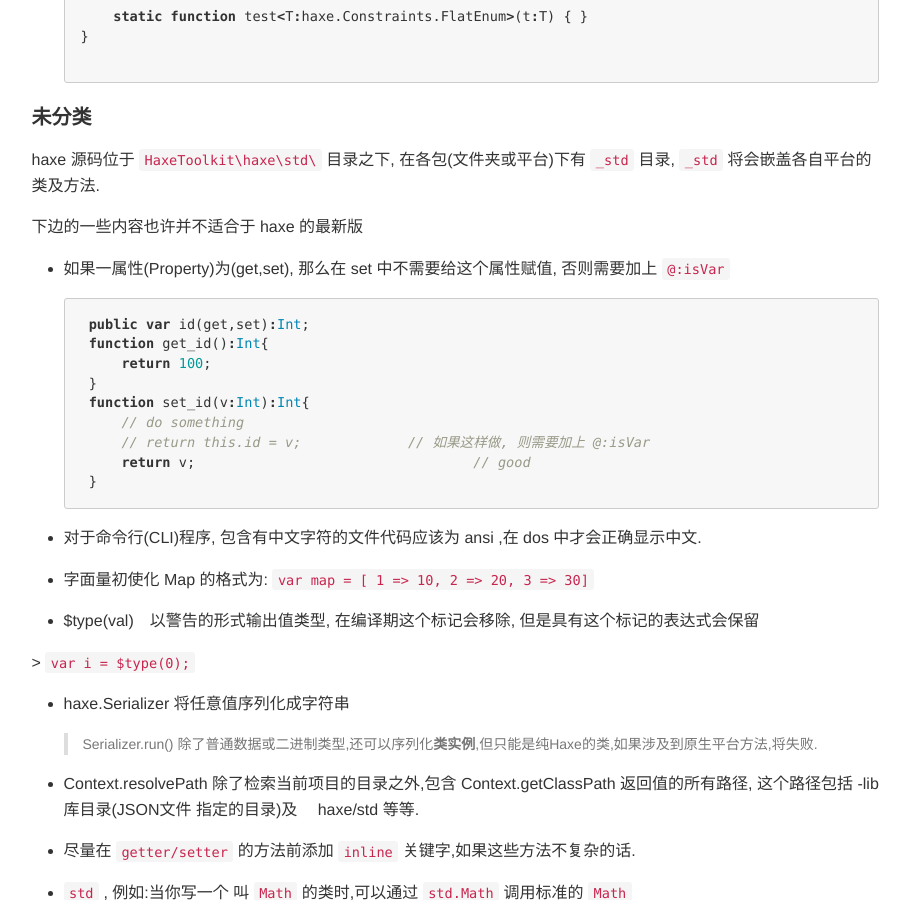
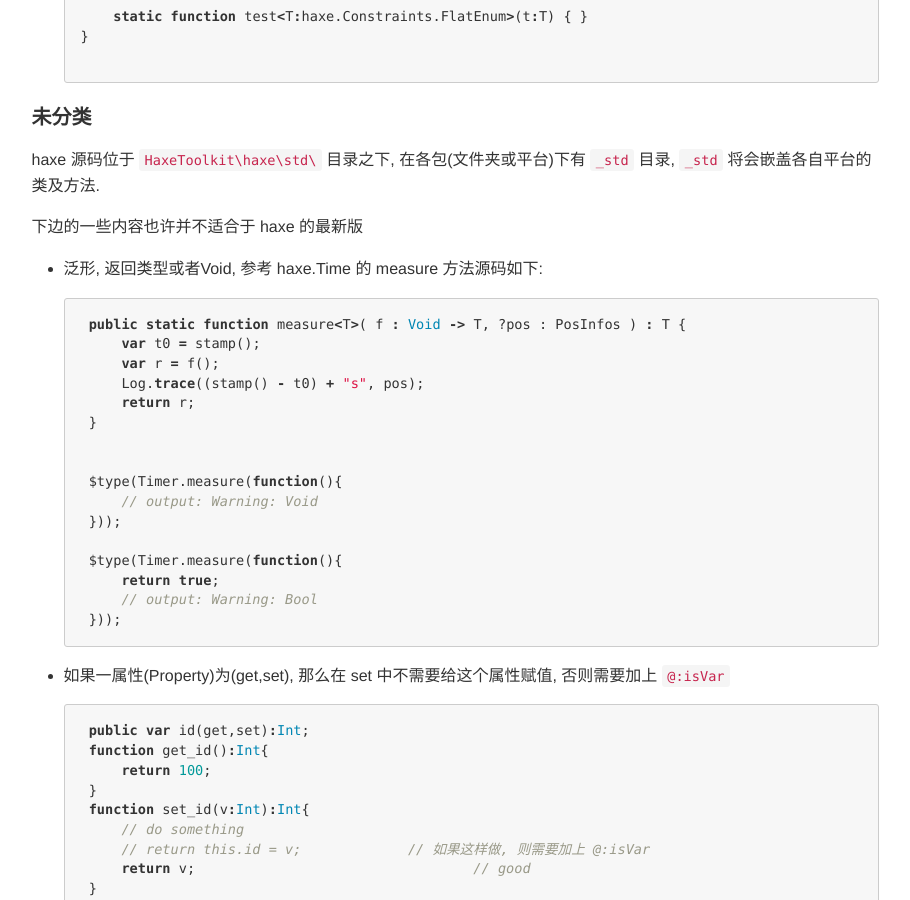
Before and after one commit to R32/r32.github.io, a Jekyll site: the page built from _posts/haxe/2014-05-13-tips-on-haxe.markdown, in a window 1280 px wide and 900 px high, scrolled down 1723 px. Shown: the whole window, without its empty margins (331-1241 px from the left). Built offline with Jekyll 4.4.1, drawn with Linux system fonts in a browser that asks for light colours; nearby versions of some CDN libraries; Markdown is read by kramdown in place of the engine named in the settings.

Commit message:
泛形, 返回类型或者Void

````diff
--- a/_posts/haxe/2014-05-13-tips-on-haxe.markdown
+++ b/_posts/haxe/2014-05-13-tips-on-haxe.markdown
@@ -97,6 +97,27 @@ haxe 3.2 ,细节查看 CHANGES.txt
 haxe 源码位于 `HaxeToolkit\haxe\std\` 目录之下, 在各包(文件夹或平台)下有 `_std` 目录, `_std` 将会嵌盖各自平台的类及方法.
 
 下边的一些内容也许并不适合于 haxe 的最新版
+
+ * 泛形, 返回类型或者Void, 参考 haxe.Time 的 measure 方法源码如下:
+
+	```haxe
+	public static function measure<T>( f : Void -> T, ?pos : PosInfos ) : T {
+		var t0 = stamp();
+		var r = f();
+		Log.trace((stamp() - t0) + "s", pos);
+		return r;
+	}
+
+
+	$type(Timer.measure(function(){
+		// output: Warning: Void
+	}));
+
+	$type(Timer.measure(function(){
+		return true;
+		// output: Warning: Bool
+	}));
+	```
 
  * 如果一属性(Property)为(get,set), 那么在 set 中不需要给这个属性赋值, 否则需要加上 `@:isVar`
 
````
